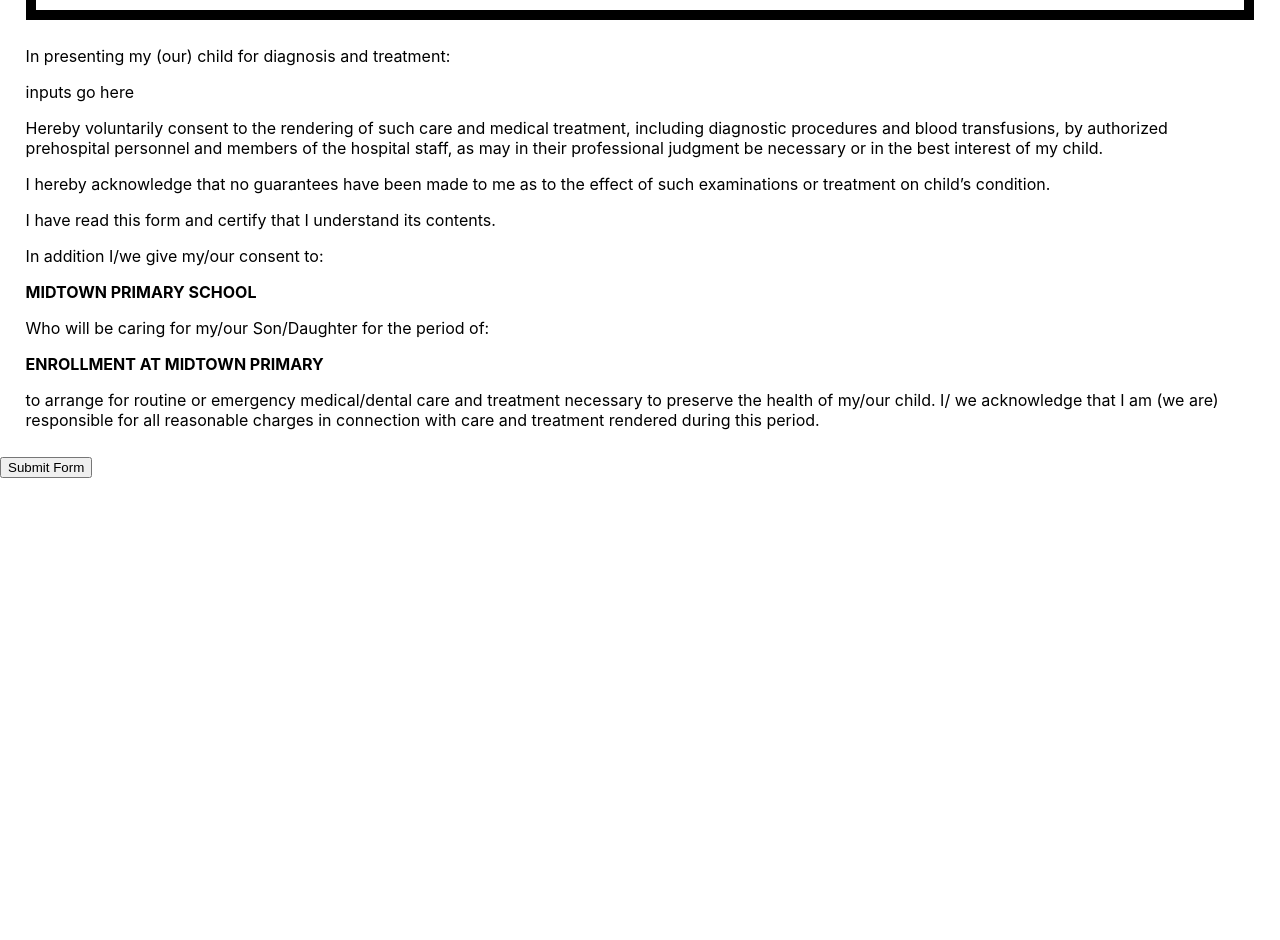
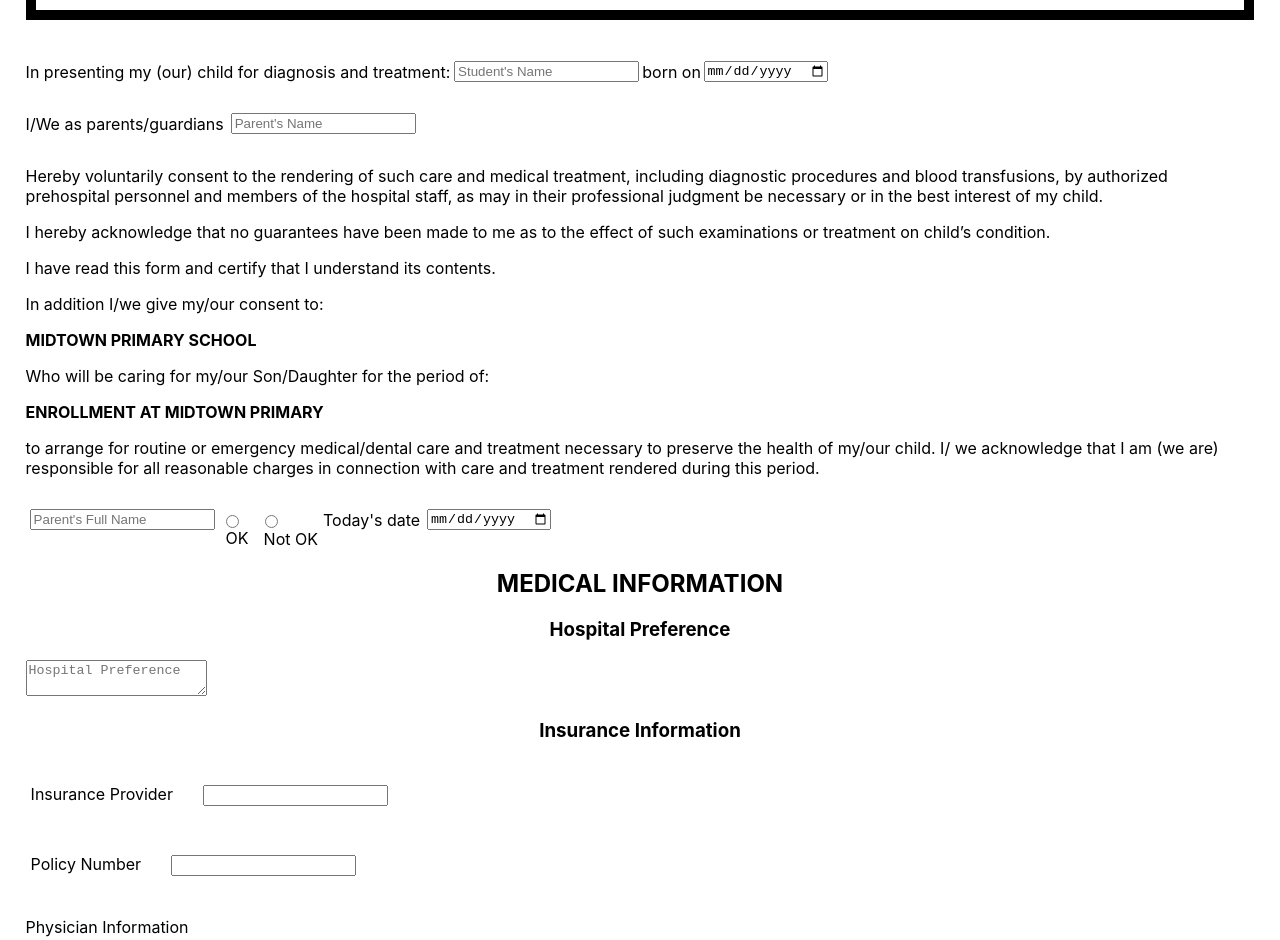
Before and after one commit to lmriii/enrollment, a React (Create React App) app in the folder enrollment/: page / in a window 1280 px wide. Shown: the part 1512-2452 px from the top of the page. Before the commit the page ends 1990 px from the top, so only its background shows below. Built offline with nearby package versions, Linux system fonts and the light colour scheme.

Commit message:
page 2 of form done

```diff
--- a/enrollment/src/components/Enrollment.js
+++ b/enrollment/src/components/Enrollment.js
@@ -28,7 +28,8 @@
                 <h2>Student Emergency Information</h2>
             </header>
 
-            <form ref={form} onSubmit={sendEmailForm} className='enrollmentForm'>
+            <form ref={form} onSubmit={sendEmailForm} className='enrollmentForm' name='form'>
+                <Form>
                     <div style={{
                         margin: '2%',
                         borderWidth: '10px',
@@ -61,7 +62,7 @@
                         </FormGroup>
                         <FormGroup check>
                             <Label check>
-                            <Input type="radio" name="radio1" value={'Enrollment'}/>{' '}
+                                <Input type="radio" name="radio1" value={'Enrollment'} />{' '}
                                 Enrollment
                             </Label>
                         </FormGroup>
@@ -270,16 +271,38 @@
                         textAlign: 'left',
                         margin: '2%'
                     }}>
-
+                        <div style={{
+                            display: 'flex',
+                            flexWrap: 'nowrap'
+                        }}>
                             <p>
                                 In presenting my (our) child for diagnosis and treatment:
-
                             </p>
-
-                    <div>
-                        inputs go here
+                            <div style={{
+                                display: 'flex',
+                                flexWrap: 'nowrap'
+                            }}>
+                                <FormGroup>
+                                    {/* <Label for='fullName'>Student's Name</Label> */}
+                                    <Input placeholder="Student's Name" type='text' name='fullName' id='fullName' style={{ marginTop: '15px', marginRight: '7px' }} />
+                                </FormGroup>
+                                <p>born on</p>
+                                <FormGroup>
+                                    {/* <Label for="dob">Date of Birth</Label> */}
+                                    <Input style={{ marginTop: '15px', marginRight: '7px' }} type="date" name="dob" id="dob" placeholder="date placeholder" />
+                                </FormGroup>
                             </div>
-
+                        </div>
+                        <div style={{
+                            display: 'flex',
+                            flexWrap: 'nowrap'
+                        }}>
+                            <p>I/We as parents/guardians</p>
+                            <FormGroup>
+                                {/* <Label for='parentsName'>Parent's Name</Label> */}
+                                <Input style={{ marginTop: '15px', marginLeft: '7px' }} type='text' name='parentsName' id='parentsName' placeholder="Parent's Name" />
+                            </FormGroup>
+                        </div>
                         <p>Hereby voluntarily consent to the rendering of such care and medical treatment, including diagnostic procedures and blood transfusions, by authorized prehospital personnel and members of the hospital staff, as may in their professional judgment be necessary or in the best interest of my child.</p>
                         <p>
                             I hereby acknowledge that no guarantees have been made to me as to the effect of such examinations or treatment on child’s condition.</p>
@@ -295,8 +318,66 @@
                             to arrange for routine or emergency medical/dental care and treatment necessary to preserve the health of my/our child.
                             I/ we acknowledge that I am (we are) responsible for all reasonable charges in connection with care and treatment rendered during this period.
                         </p>
-
-
+                        <div style={{
+                            display: 'flex',
+                            flexWrap: 'nowrap'
+                        }}>
+                            <FormGroup>
+                                {/* <Label for='initials2'>Initials</Label> */}
+                                <Input style={{
+                                    marginTop: '15px',
+                                    marginRight: '15px'
+                                }} type='text' name='initials2' id='initials2' placeholder="Parent's Full Name" />
+                            </FormGroup>
+                            <FormGroup required check>
+                                <Label check>
+                                    <Input style={{
+                                        display: 'flex',
+                                        flexWrap: 'nowrap',
+                                        marginRight: '25px'
+                                    }} type="radio" name="radio3" value={'OK'} />{' '}
+                                    OK
+                                </Label>
+                            </FormGroup>
+                            <FormGroup check>
+                                <Label check>
+                                    <Input style={{
+                                        display: 'flex',
+                                        flexWrap: 'nowrap',
+                                    }} type="radio" name="radio3" value={'Not-OK'} />{' '}
+                                    Not OK
+                                </Label>
+                            </FormGroup>
+                            <p>Today's date</p>
+                            <FormGroup>
+                                {/* <Label for="dob">Date of Birth</Label> */}
+                                <Input style={{ marginTop: '15px', marginRight: '7px', marginLeft: '7px' }} type="date" name="today" id="today" placeholder="date placeholder" />
+                            </FormGroup>
+                        </div>
+                        <h2>MEDICAL INFORMATION</h2>
+                        <h3>Hospital Preference</h3>
+                        <FormGroup>
+                                    {/* <Label for='hospitalPreference'></Label> */}
+                                    <Input type='textarea' name='hospitalPreference' id='hospitalPreference' placeholder='Hospital Preference'/>
+                                </FormGroup>
+                                <h3>Insurance Information</h3>
+                                <FormGroup>
+                                    <Label for='insurance'>Insurance Provider</Label>
+                                    <Input type='text' name='insurance' id='insurance' />
+                                </FormGroup>
+                                <FormGroup>
+                                    <Label for='policyNumber'>Policy Number</Label>
+                                    <Input type='text' name='policyNumber' id='policyNumber' />
+                                </FormGroup>
+                                <p>Physician Information</p>
+                                <FormGroup>
+                                    <Label for='pediatrician'>Pediatrician</Label>
+                                    <Input type='text' name='pediatrician' id='pediatrician' />
+                                </FormGroup>
+                                <FormGroup>
+                                    <Label for='momAddress'>Mother's Home Address (if different)</Label>
+                                    <Input type='textarea' name='momAddress' id='momAddress' />
+                                </FormGroup>
                     </div>
 
 
@@ -308,6 +389,7 @@
 
 
                     <Button>Submit Form</Button>
+                </Form>
             </form>
         </>
     );
```
Lines whose indentation alone changed are shown as unchanged.
